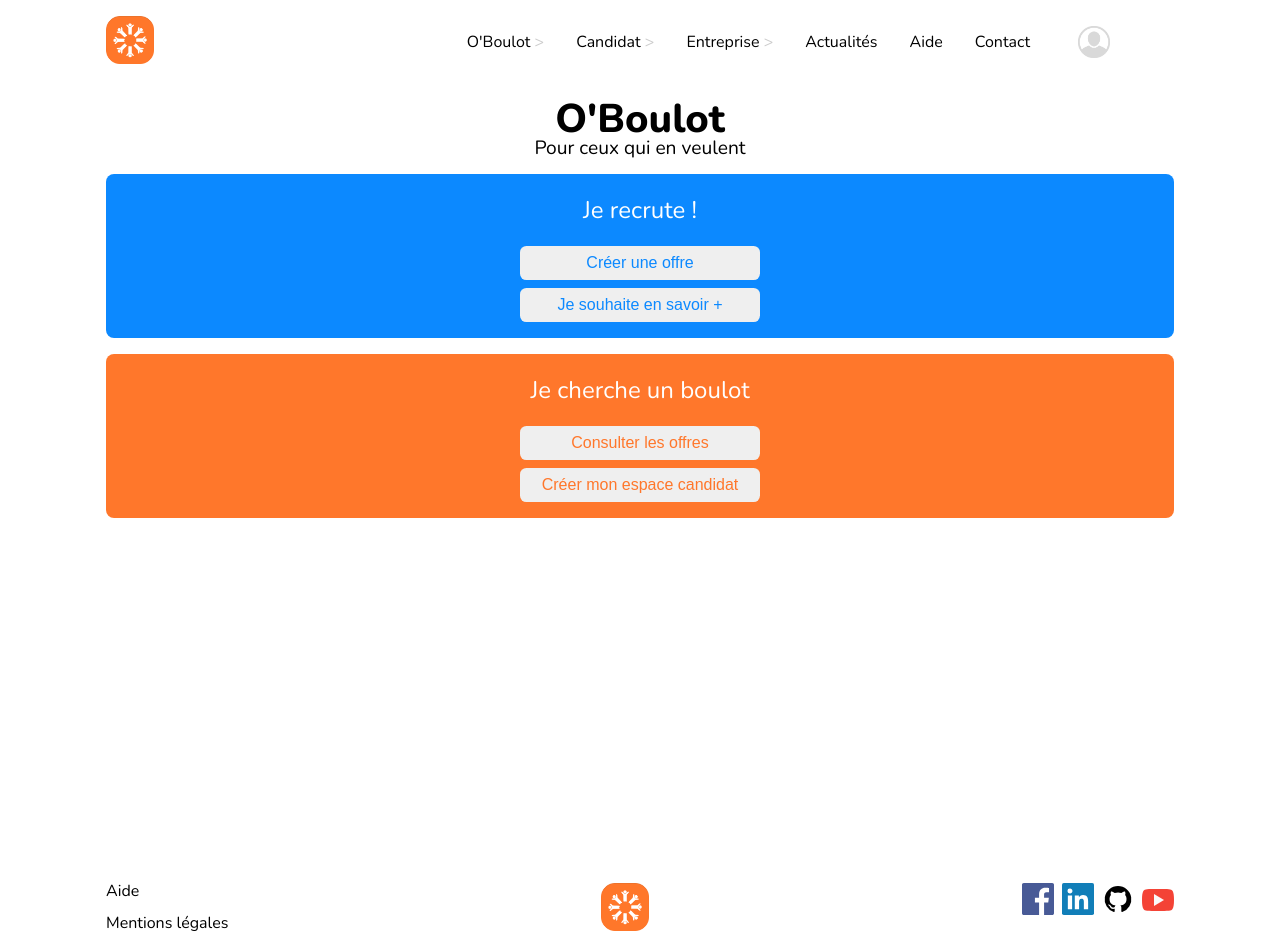
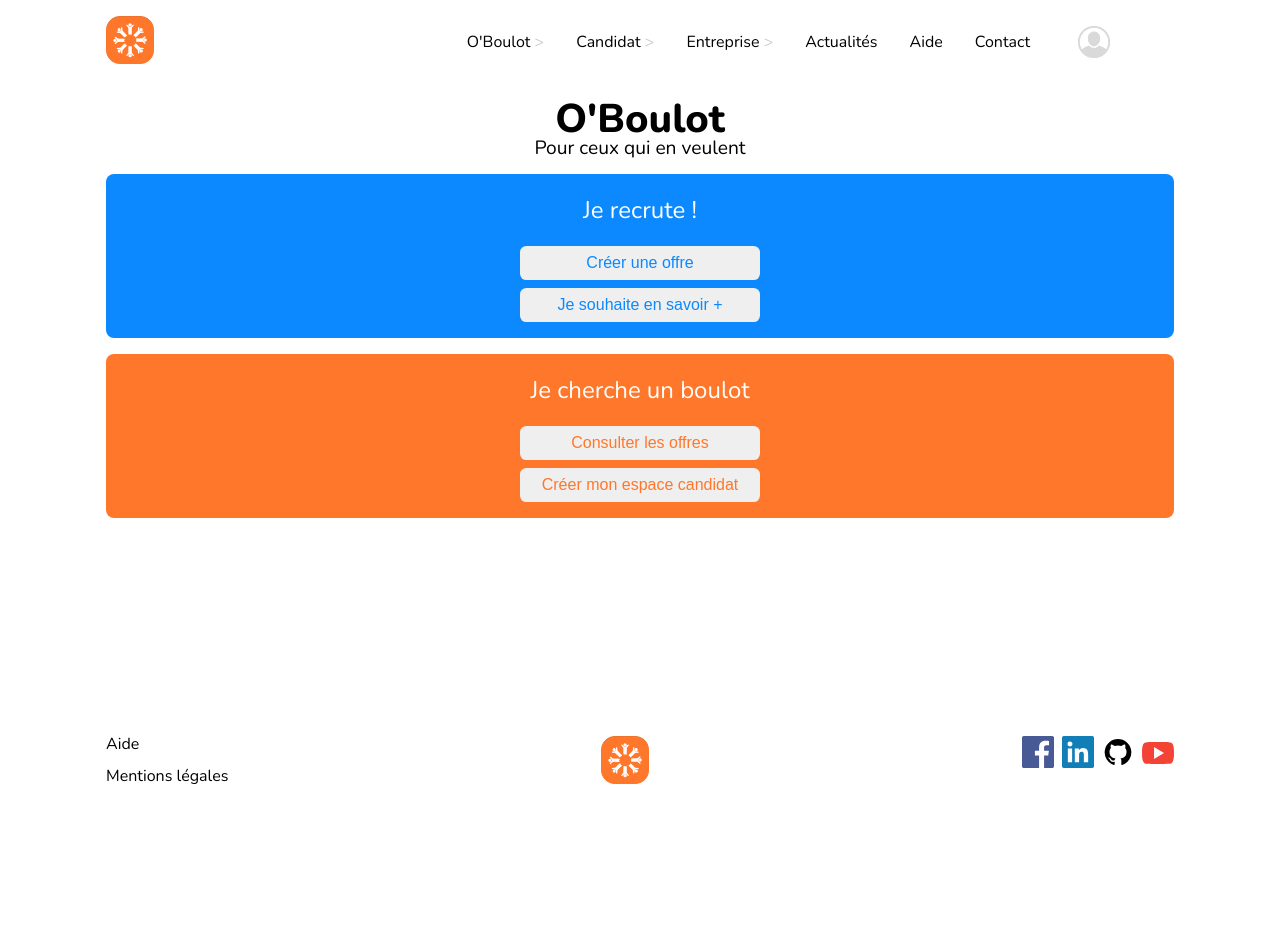
Before and after one commit to lekdup/projet-o-boulot, a React (Create React App) app in the folder front/: page / in a window 1280 px wide. After the commit the page ends 800 px from the top, so only its background shows below. Built offline with nearby package versions, Linux system fonts and the light colour scheme.

Commit message:
gave footer margin-top auto so it sticks at the bottom all the time

```diff
--- a/front/src/components/App.scss
+++ b/front/src/components/App.scss
@@ -1,8 +1,10 @@
 .App {
   // padding: 1rem;
-  // min-height: 100vh;
+  min-height: 100vh;
   max-width: 1100px;
   margin: auto;
+  display: flex;
+  flex-direction: column;
 }
 
 
--- a/front/src/components/Homepage/Homepage.scss
+++ b/front/src/components/Homepage/Homepage.scss
@@ -2,7 +2,14 @@
   text-align: center;
   display: flex;
   flex-direction: column;
-  min-height: 100vh;
+  // min-height: 100vh;
+  @media (min-width: 799) {
+    display: grid;
+    grid-template-columns: 1fr 1fr;
+    grid-template-rows: auto;
+    grid-template-areas:
+      "";
+  }
   &-intro {
     margin-top: 1rem;
     & h1 {
```
